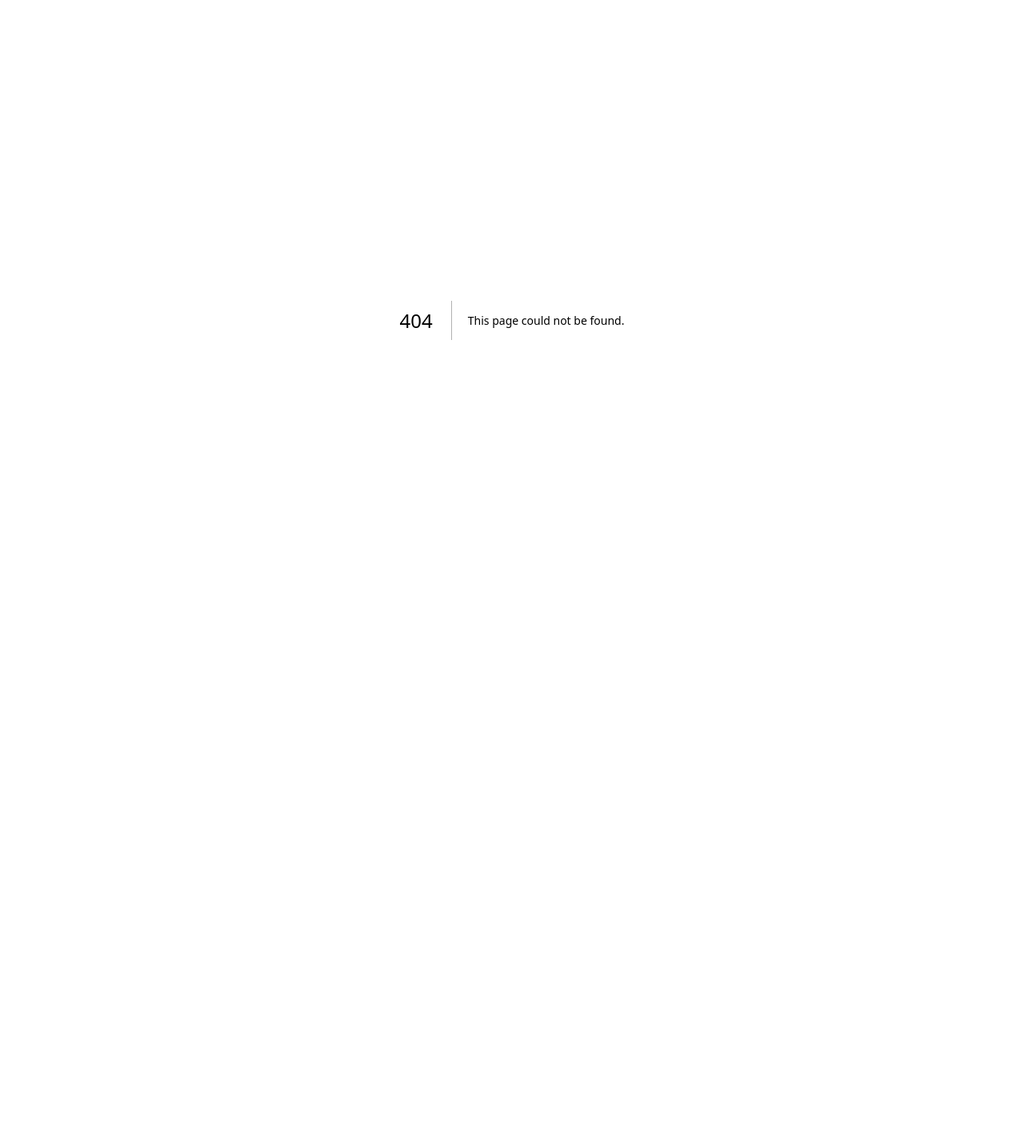
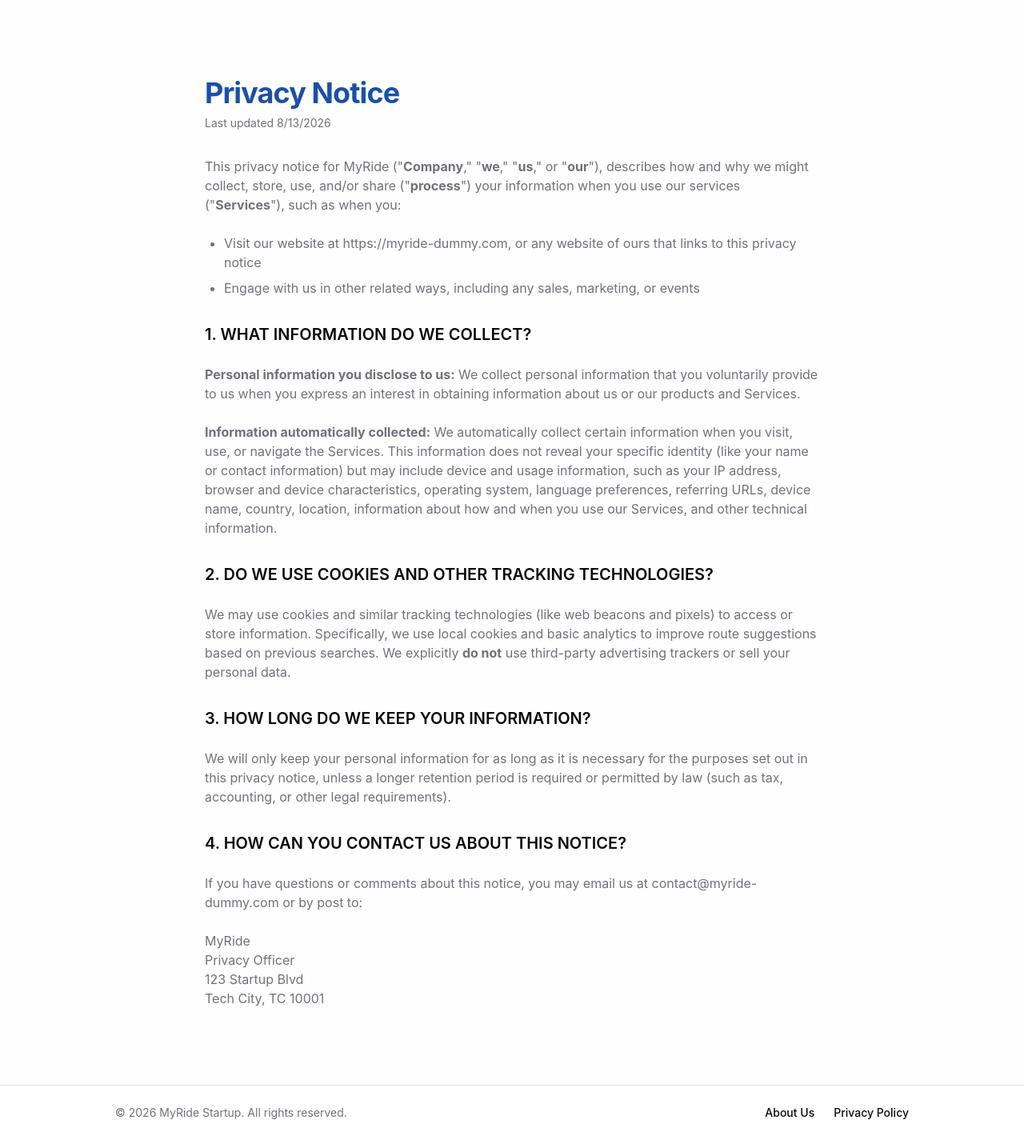
Before and after one commit to zed-inn/car-marketplace-ui-nextjs, a Next.js app: page /privacy-policy in a window 1280 px wide. Before the commit this address had no page. Shown: the whole page at 80% size. Before the commit the page ends 800 px from the top, so only its background shows below. Built offline with nearby package versions, Linux system fonts and the light colour scheme.

Commit message:
feat: add dynamic agency contact route and static information pages

```diff
--- /dev/null
+++ b/src/app/[slug]/page.tsx
@@ -0,0 +1,37 @@
+import Link from "next/link";
+import { buttonVariants } from "@/components/ui/button";
+
+type Params = Promise<{ slug: string }>;
+type SearchParams = Promise<{ [key: string]: string | string[] | undefined }>;
+
+export default async function AgencyContactPage({
+  params,
+  searchParams,
+}: {
+  params: Params;
+  searchParams: SearchParams;
+}) {
+  const { slug } = await params;
+  const resolvedSearchParams = await searchParams;
+  const carId = resolvedSearchParams.carId;
+
+  return (
+    <main className="flex flex-col items-center justify-center min-h-screen px-4 py-12 text-center">
+      <div className="max-w-md w-full space-y-6">
+        <h1 className="text-3xl font-bold tracking-tight text-primary capitalize">
+          {slug.replace(/-/g, " ")}
+        </h1>
+        <p className="text-muted-foreground">
+          This is a placeholder portal for contacting the agency regarding car ID: <br/>
+          <code className="text-xs bg-muted p-1 rounded mt-2 inline-block text-foreground">{carId || "unknown"}</code>
+        </p>
+
+        <div className="pt-8">
+          <Link href="/" className={buttonVariants({ variant: "outline" })}>
+            Return Home
+          </Link>
+        </div>
+      </div>
+    </main>
+  );
+}
--- /dev/null
+++ b/src/app/about/page.tsx
@@ -0,0 +1,48 @@
+export default function AboutPage() {
+  return (
+    <main className="flex flex-col items-center min-h-[70vh] px-4 py-16 md:p-24 bg-muted/10">
+      <div className="w-full max-w-3xl space-y-12">
+        <div className="text-center space-y-4">
+          <h1 className="text-4xl font-bold tracking-tight text-primary">About MyRide</h1>
+          <p className="text-lg text-muted-foreground">
+            Connecting you with the best verified vehicles and drivers instantly.
+          </p>
+        </div>
+
+        <section className="space-y-4">
+          <h2 className="text-2xl font-semibold">Our Mission: Revolutionizing Local Travel</h2>
+          <p className="text-muted-foreground leading-relaxed">
+            We believe that booking a private journey should be entirely frictionless. Our platform
+            bridges the gap between anonymous travelers and high-quality local agencies without forcing
+            you through tedious onboarding flows.
+          </p>
+        </section>
+
+        <section className="space-y-4">
+          <h2 className="text-2xl font-semibold">How We Connect You to the Best Rides</h2>
+          <p className="text-muted-foreground leading-relaxed">
+            By analyzing your route in real-time, we instantly surface the most highly-rated drivers
+            and vehicles available. You see the transparent price upfront and can book directly
+            with a single click.
+          </p>
+        </section>
+
+        <section className="space-y-4">
+          <h2 className="text-2xl font-semibold">Trust & Safety: Verified Agencies and Drivers</h2>
+          <p className="text-muted-foreground leading-relaxed">
+            Every agency and driver listed on our marketplace undergoes a rigorous background check
+            and vehicle inspection process. We prioritize your safety above all else.
+          </p>
+        </section>
+
+        <section className="space-y-4">
+          <h2 className="text-2xl font-semibold">Why Choose MyRide?</h2>
+          <p className="text-muted-foreground leading-relaxed">
+            No hidden fees, no surge pricing algorithms, and no third-party tracking. We offer
+            a premium, straightforward marketplace designed entirely around user experience and reliability.
+          </p>
+        </section>
+      </div>
+    </main>
+  );
+}
--- a/src/app/layout.tsx
+++ b/src/app/layout.tsx
@@ -1,6 +1,7 @@
 import type { Metadata } from "next";
 import { Inter } from "next/font/google";
 import "./globals.css";
+import { Footer } from "@/components/Footer";
 
 const inter = Inter({
   subsets: ["latin"],
@@ -19,8 +20,9 @@ export default function RootLayout({
 }>) {
   return (
     <html lang="en">
-      <body className={`${inter.variable} font-sans min-h-screen bg-background antialiased`}>
+      <body className={`${inter.variable} font-sans min-h-screen bg-background antialiased flex flex-col`}>
         {children}
+        <Footer />
       </body>
     </html>
   );
--- /dev/null
+++ b/src/app/privacy-policy/page.tsx
@@ -0,0 +1,51 @@
+export default function PrivacyPolicyPage() {
+  return (
+    <main className="flex flex-col items-center min-h-[70vh] px-4 py-16 md:p-24 bg-muted/10">
+      <div className="w-full max-w-3xl space-y-8">
+        <div>
+          <h1 className="text-4xl font-bold tracking-tight text-primary">Privacy Notice</h1>
+          <p className="text-sm text-muted-foreground mt-2">Last updated {new Date().toLocaleDateString()}</p>
+        </div>
+
+        <div className="prose prose-sm md:prose-base dark:prose-invert max-w-none text-muted-foreground space-y-6">
+          <p>
+            This privacy notice for MyRide ("<strong>Company</strong>," "<strong>we</strong>," "<strong>us</strong>," or "<strong>our</strong>"), describes how and why we might collect, store, use, and/or share ("<strong>process</strong>") your information when you use our services ("<strong>Services</strong>"), such as when you:
+          </p>
+          <ul className="list-disc pl-6 space-y-2">
+            <li>Visit our website at https://myride-dummy.com, or any website of ours that links to this privacy notice</li>
+            <li>Engage with us in other related ways, including any sales, marketing, or events</li>
+          </ul>
+
+          <h2 className="text-xl font-semibold text-foreground mt-8">1. WHAT INFORMATION DO WE COLLECT?</h2>
+          <p>
+            <strong>Personal information you disclose to us:</strong> We collect personal information that you voluntarily provide to us when you express an interest in obtaining information about us or our products and Services.
+          </p>
+          <p>
+            <strong>Information automatically collected:</strong> We automatically collect certain information when you visit, use, or navigate the Services. This information does not reveal your specific identity (like your name or contact information) but may include device and usage information, such as your IP address, browser and device characteristics, operating system, language preferences, referring URLs, device name, country, location, information about how and when you use our Services, and other technical information.
+          </p>
+
+          <h2 className="text-xl font-semibold text-foreground mt-8">2. DO WE USE COOKIES AND OTHER TRACKING TECHNOLOGIES?</h2>
+          <p>
+            We may use cookies and similar tracking technologies (like web beacons and pixels) to access or store information. Specifically, we use local cookies and basic analytics to improve route suggestions based on previous searches. We explicitly <strong>do not</strong> use third-party advertising trackers or sell your personal data.
+          </p>
+
+          <h2 className="text-xl font-semibold text-foreground mt-8">3. HOW LONG DO WE KEEP YOUR INFORMATION?</h2>
+          <p>
+            We will only keep your personal information for as long as it is necessary for the purposes set out in this privacy notice, unless a longer retention period is required or permitted by law (such as tax, accounting, or other legal requirements).
+          </p>
+
+          <h2 className="text-xl font-semibold text-foreground mt-8">4. HOW CAN YOU CONTACT US ABOUT THIS NOTICE?</h2>
+          <p>
+            If you have questions or comments about this notice, you may email us at contact@myride-dummy.com or by post to:
+          </p>
+          <p>
+            MyRide<br/>
+            Privacy Officer<br/>
+            123 Startup Blvd<br/>
+            Tech City, TC 10001
+          </p>
+        </div>
+      </div>
+    </main>
+  );
+}
--- a/src/app/search/page.tsx
+++ b/src/app/search/page.tsx
@@ -1,5 +1,6 @@
 import { Car, Users } from "lucide-react";
-import { Button } from "@/components/ui/button";
+import Link from "next/link";
+import { buttonVariants } from "@/components/ui/button";
 import { SearchForm } from "@/components/SearchForm";
 import { MOCK_SEARCH_RESULTS } from "@/lib/mockData";
 import { SearchQuerySchema, SearchResultItemSchema, type SearchQuery } from "@/types/models";
@@ -91,9 +92,12 @@ export default async function SearchResultsPage({
                 <div className="text-2xl font-bold text-primary">
                   ${result.journeyPrice.toFixed(2)}
                 </div>
-                <Button className="mt-0 sm:mt-2 w-full sm:w-auto">
+                <Link
+                  href={`/${result.car.agency.slug}?carId=${result.car.id}`}
+                  className={buttonVariants({ className: "mt-0 sm:mt-2 w-full sm:w-auto" })}
+                >
                   Contact Agency
-                </Button>
+                </Link>
               </div>
             </article>
           ))}
--- /dev/null
+++ b/src/components/Footer.tsx
@@ -0,0 +1,21 @@
+import Link from "next/link";
+
+export function Footer() {
+  return (
+    <footer className="w-full border-t bg-background py-6 mt-auto">
+      <div className="max-w-5xl mx-auto px-4 flex flex-col sm:flex-row justify-between items-center gap-4">
+        <p className="text-sm text-muted-foreground">
+          © {new Date().getFullYear()} MyRide Startup. All rights reserved.
+        </p>
+        <nav className="flex items-center gap-6 text-sm font-medium">
+          <Link href="/about" className="hover:text-primary transition-colors">
+            About Us
+          </Link>
+          <Link href="/privacy-policy" className="hover:text-primary transition-colors">
+            Privacy Policy
+          </Link>
+        </nav>
+      </div>
+    </footer>
+  );
+}
```
